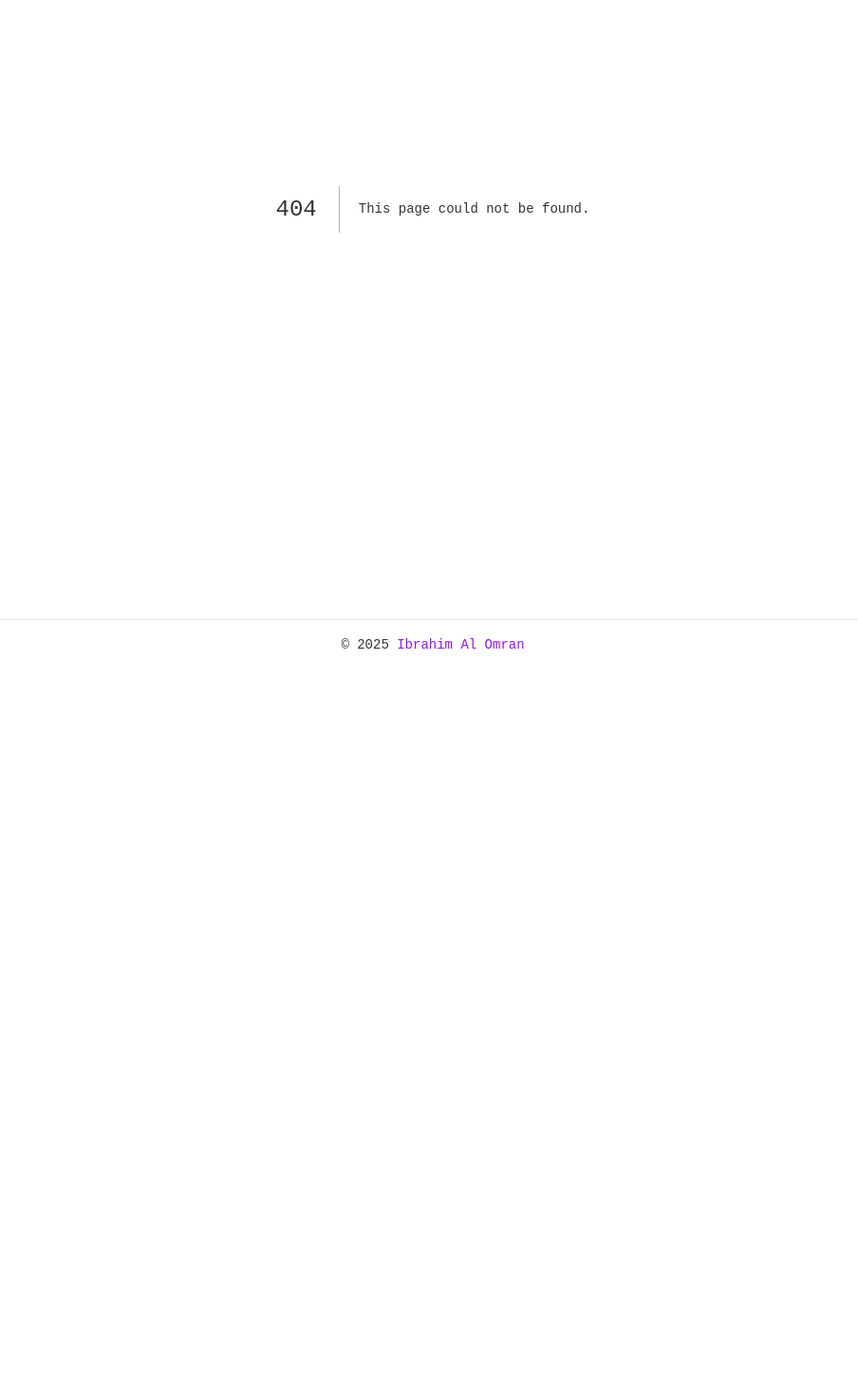
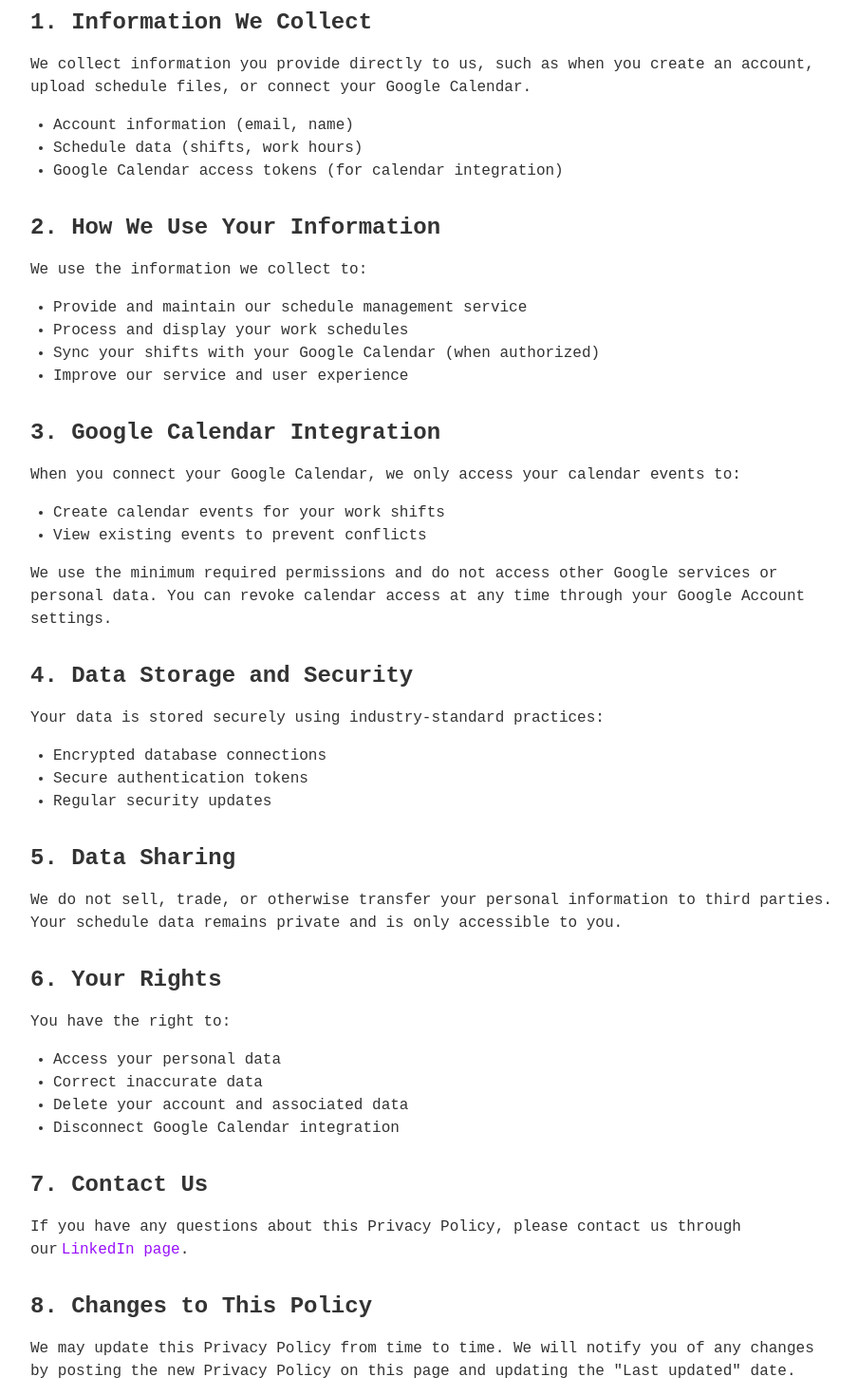
Before and after one commit to Ibrahim-Al-Omran/Schedules, a Next.js app: page /privacy in a window 1280 px wide. Before the commit this address had no page. Shown: the part 180-1650 px from the top of the page at 95% size, without its empty margins (184-1088 px from the left). Before the commit the page ends 885 px from the top, so only its background shows below. Built offline with nearby package versions, Linux system fonts and the light colour scheme.

Commit message:
added privacy policy

```diff
--- /dev/null
+++ b/src/app/privacy/page.tsx
@@ -0,0 +1,109 @@
+import Link from 'next/link';
+
+export default function PrivacyPolicy() {
+  return (
+    <div className="max-w-4xl mx-auto p-6">
+      <div className="mb-6">
+        <Link href="/dashboard" className="text-purple-600 hover:underline">
+          ← Back to Dashboard
+        </Link>
+      </div>
+
+      <h1 className="text-3xl font-bold mb-8">Privacy Policy</h1>
+
+      <div className="prose max-w-none">
+        <p className="text-gray-600 mb-6">
+          <strong>Last updated:</strong> {new Date().toLocaleDateString()}
+        </p>
+
+        <section className="mb-8">
+          <h2 className="text-2xl font-semibold mb-4">1. Information We Collect</h2>
+          <p className="mb-4">
+            We collect information you provide directly to us, such as when you create an account,
+            upload schedule files, or connect your Google Calendar.
+          </p>
+          <ul className="list-disc pl-6 mb-4">
+            <li>Account information (email, name)</li>
+            <li>Schedule data (shifts, work hours)</li>
+            <li>Google Calendar access tokens (for calendar integration)</li>
+          </ul>
+        </section>
+
+        <section className="mb-8">
+          <h2 className="text-2xl font-semibold mb-4">2. How We Use Your Information</h2>
+          <p className="mb-4">We use the information we collect to:</p>
+          <ul className="list-disc pl-6 mb-4">
+            <li>Provide and maintain our schedule management service</li>
+            <li>Process and display your work schedules</li>
+            <li>Sync your shifts with your Google Calendar (when authorized)</li>
+            <li>Improve our service and user experience</li>
+          </ul>
+        </section>
+
+        <section className="mb-8">
+          <h2 className="text-2xl font-semibold mb-4">3. Google Calendar Integration</h2>
+          <p className="mb-4">
+            When you connect your Google Calendar, we only access your calendar events to:
+          </p>
+          <ul className="list-disc pl-6 mb-4">
+            <li>Create calendar events for your work shifts</li>
+            <li>View existing events to prevent conflicts</li>
+          </ul>
+          <p className="mb-4">
+            We use the minimum required permissions and do not access other Google services or personal data.
+            You can revoke calendar access at any time through your Google Account settings.
+          </p>
+        </section>
+
+        <section className="mb-8">
+          <h2 className="text-2xl font-semibold mb-4">4. Data Storage and Security</h2>
+          <p className="mb-4">
+            Your data is stored securely using industry-standard practices:
+          </p>
+          <ul className="list-disc pl-6 mb-4">
+            <li>Encrypted database connections</li>
+            <li>Secure authentication tokens</li>
+            <li>Regular security updates</li>
+          </ul>
+        </section>
+
+        <section className="mb-8">
+          <h2 className="text-2xl font-semibold mb-4">5. Data Sharing</h2>
+          <p className="mb-4">
+            We do not sell, trade, or otherwise transfer your personal information to third parties.
+            Your schedule data remains private and is only accessible to you.
+          </p>
+        </section>
+
+        <section className="mb-8">
+          <h2 className="text-2xl font-semibold mb-4">6. Your Rights</h2>
+          <p className="mb-4">You have the right to:</p>
+          <ul className="list-disc pl-6 mb-4">
+            <li>Access your personal data</li>
+            <li>Correct inaccurate data</li>
+            <li>Delete your account and associated data</li>
+            <li>Disconnect Google Calendar integration</li>
+          </ul>
+        </section>
+
+        <section className="mb-8">
+          <h2 className="text-2xl font-semibold mb-4">7. Contact Us</h2>
+          <p className="mb-4">
+            If you have any questions about this Privacy Policy, please contact us through our
+            <Link href="https://linkedin.com/in/ibrahim-al-omran" className="text-purple-600 hover:underline ml-1">
+              LinkedIn page
+            </Link>.
+          </p>
+        </section>
+
+        <section className="mb-8">
+          <h2 className="text-2xl font-semibold mb-4">8. Changes to This Policy</h2>
+          <p className="mb-4">
+            We may update this Privacy Policy from time to time. We will notify you of any changes
+            by posting the new Privacy Policy on this page and updating the "Last updated" date.
+          </p>
+        </section>
+      </div>
+    </div>
+  );
+}
--- a/src/components/Footer.tsx
+++ b/src/components/Footer.tsx
@@ -1,9 +1,18 @@
+import Link from 'next/link';
+
 export default function Footer() {
   return (
     <footer className="text-center py-4 border-t border-gray-200 mt-8">
-      <p className="text-sm text-gray-600">
-        © 2025 <a href="https://linkedin.com/in/ibrahim-al-omran" target="_blank" rel="noopener noreferrer" className="text-purple-600 hover:underline">Ibrahim Al Omran</a>
-      </p>
+      <div className="flex flex-col sm:flex-row justify-center items-center gap-4 text-sm text-gray-600">
+        <p>
+          © 2025 <a href="https://linkedin.com/in/ibrahim-al-omran" target="_blank" rel="noopener noreferrer" className="text-purple-600 hover:underline">Ibrahim Al Omran</a>
+        </p>
+        <div className="flex gap-4">
+          <Link href="/privacy" className="text-purple-600 hover:underline">
+            Privacy Policy
+          </Link>
+        </div>
+      </div>
     </footer>
   );
 }
```
